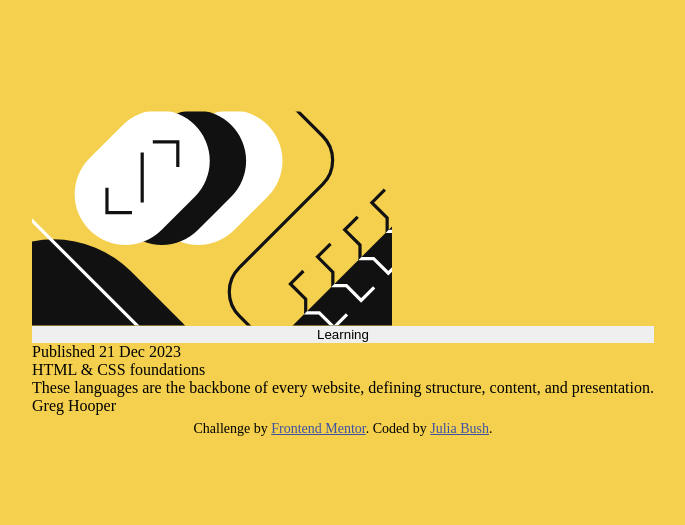
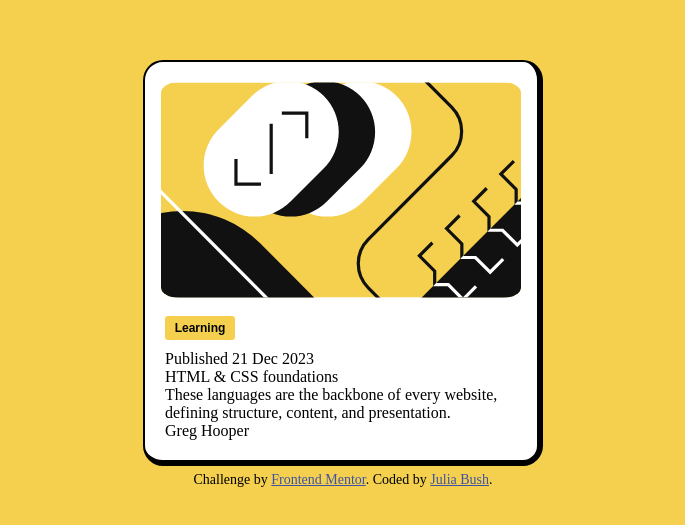
Before and after one commit to juliabush/blog, a plain HTML site: page index.html in a window 1280 px wide. Shown: the part 123-648 px from the top of the page, without its empty margins (297-982 px from the left). Drawn offline with Linux system fonts and the light colour scheme.

Commit message:
Working on button, card border, and proper spacing

```diff
--- a/style.css
+++ b/style.css
@@ -14,4 +14,26 @@ html, body {
 .card {
     display: flex;
     flex-direction: column;
+    width: 400px;
+    background-color: white;
+    padding: 20px;
+    border-radius: 5%;
+    border: 6px solid black;
+    border-left: 2px solid black;
+    border-top: 2px solid black;
 }
+img {
+    align-self: center;
+    border-radius: 5%;
+    margin-bottom: 18px;
+}
+button {
+    width: 70px;
+    color: black;
+    font-weight: 600;
+    background-color: hsl(47, 88%, 63%);
+    font-size: 12px;
+    padding: 5px;
+    border-radius: 3px;
+    margin-bottom: 10px;
+}
```
